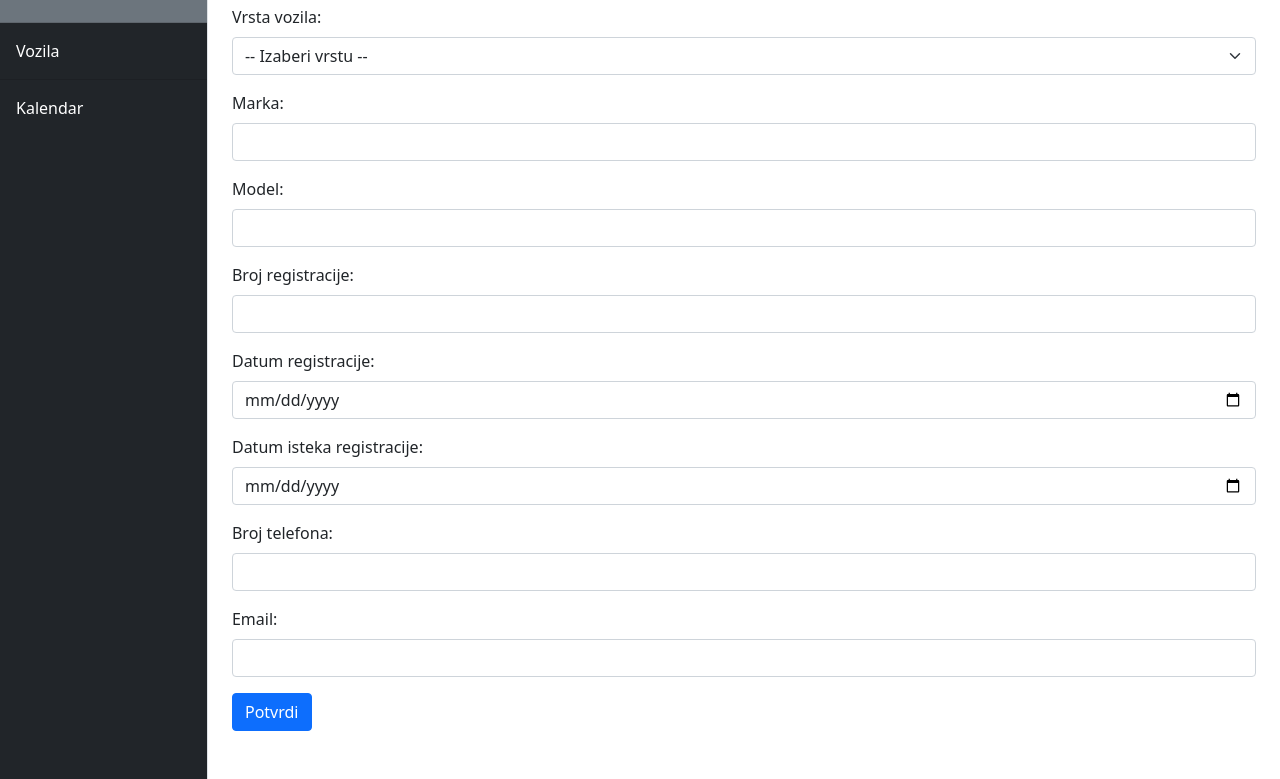
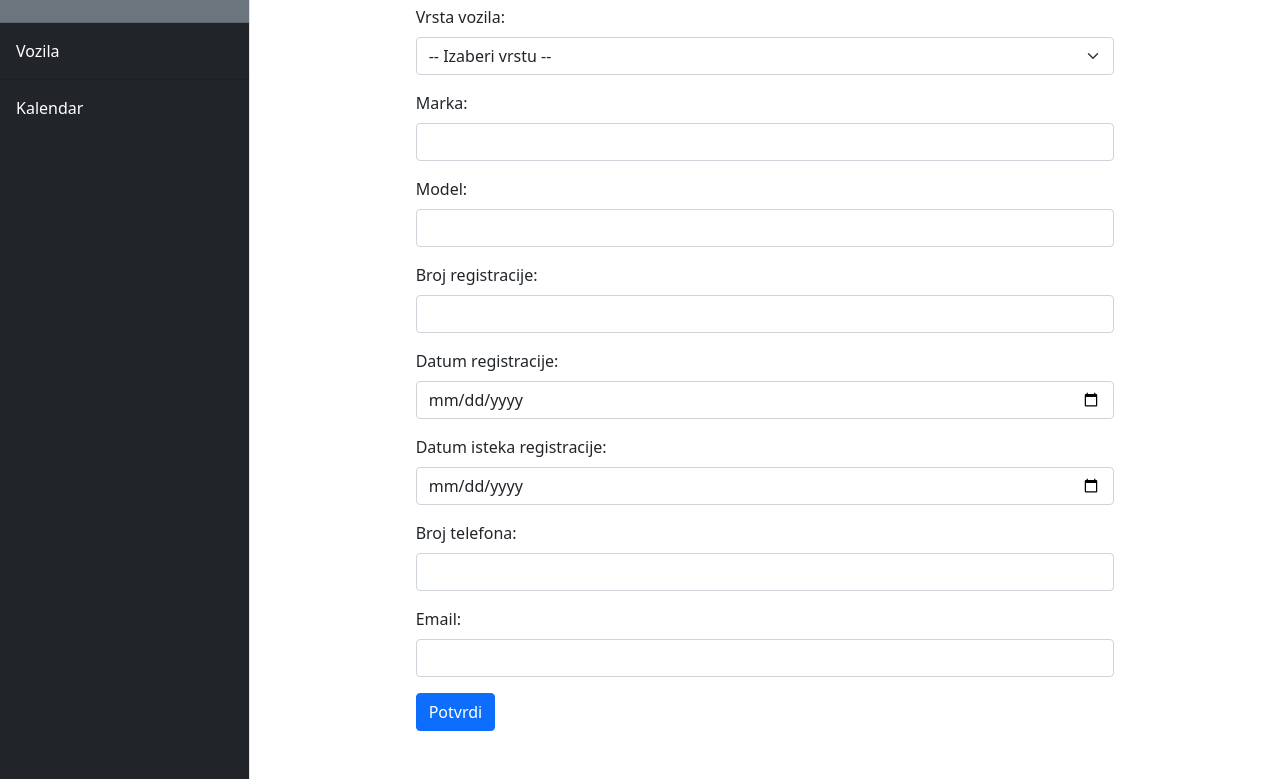
Before and after one commit to nikolagajovic/car-registration-tracker, a website: page frontend/index.html in a window 1280 px wide. Shown: the part 91-870 px from the top of the page. Drawn offline with nearby package versions, Linux system fonts and the light colour scheme; no server answers.

```diff
--- a/frontend/index.html
+++ b/frontend/index.html
@@ -27,7 +27,7 @@
         </div>
 
         <!-- Page Content -->
-        <div class="container p-4">
+        <div class="container p-4 col-md-8 col-lg-7">
             <h1 class="mb-4 text-center">Dodaj novo vozilo</h1>
 
             <form id="vehicleForm">
```
Also changed, not shown: frontend/vehicles.html (+0 -3 lines).
